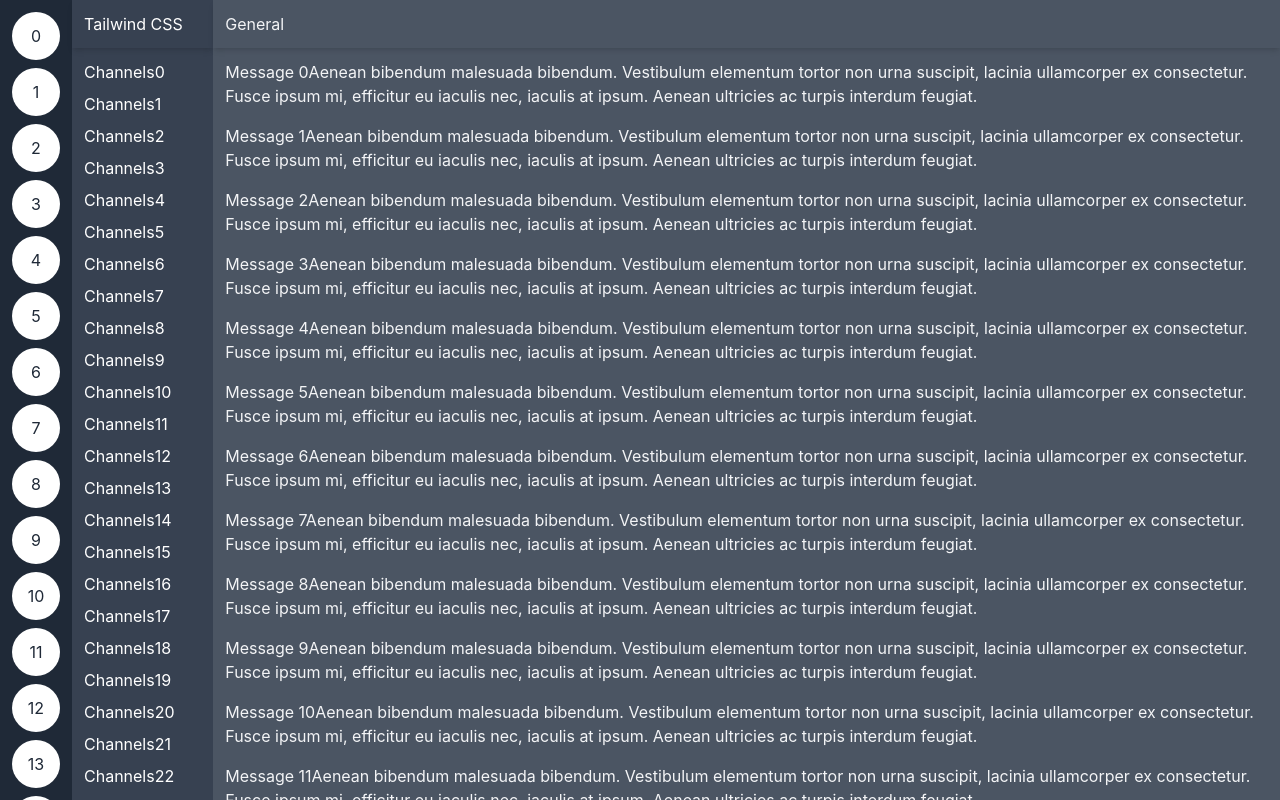
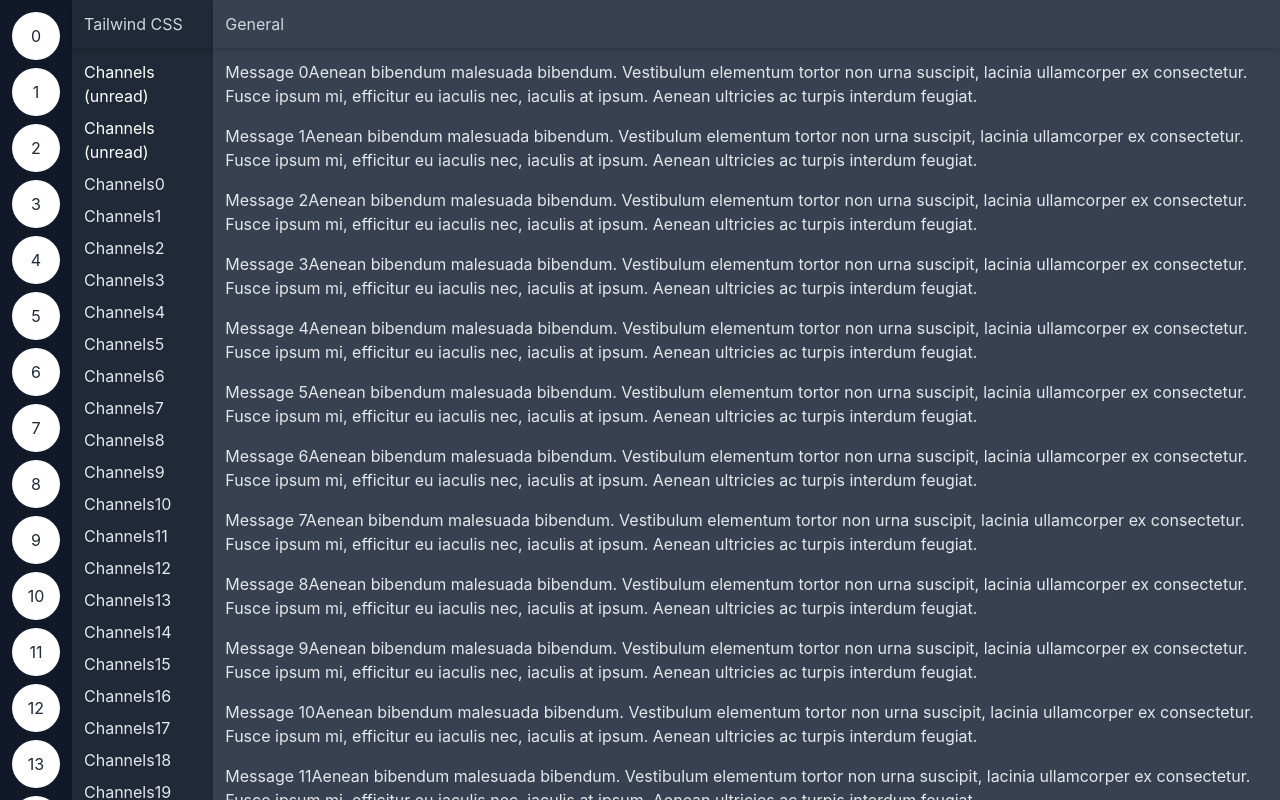
Before and after one commit to barrosdvlpr/Discord-Clone, a Next.js app: page / in a window 1280 px wide. Built offline with nearby package versions, Linux system fonts and the light colour scheme.

Commit message:
Customizing Tailwind Color Palette

```diff
--- a/pages/index.tsx
+++ b/pages/index.tsx
@@ -1,22 +1,26 @@
+
+
 
 export default function Home() {
   return (
     <div className="flex h-screen ">
-      <div className="bg-gray-800 text-white min-h-screen p-3 space-y-2 overflow-y-scroll min-w-min">
+      <div className="bg-gray-900 text-gray-100 min-h-screen p-3 space-y-2 overflow-y-scroll min-w-min">
         {[...Array(40)].map((_, i)=>(<div key={i} className="bg-white text-gray-800 w-12 h-12 rounded-full flex items-center justify-center">{i}</div>))}
       </div>
-      <div className="bg-gray-700 text-white min-h-screen  w-60 flex flex-col min-w-min">
-        <div className="shadow-md px-3 h-12 flex items-center">Tailwind CSS</div>
+      <div className="bg-gray-800 text-white min-h-screen  w-60 flex flex-col min-w-min">
+        <div className="shadow-md px-3 h-12 flex items-center text-gray-300">Tailwind CSS</div>
         <div className="p-3 flex-1 overflow-y-scroll space-y-2 ">
-          {[...Array(40)].map((_, i)=>(<div key={i}><p>Channels{i}</p></div>))}
+          <p className="text-white">Channels (unread)</p>
+          <p className="text-white">Channels (unread)</p>
+          {[...Array(40)].map((_, i)=>(<div key={i}><p className="text-gray-200">Channels{i}</p></div>))}
         </div>
       </div>
-      <div className="bg-gray-600 text-gray-100 min-h-screen flex flex-col">
-        <div className="shadow-md px-3 h-12 flex items-center p-4">General</div>
+      <div className="bg-gray-700 text-gray-100 min-h-screen flex flex-col">
+        <div className="shadow-md px-3 h-12 flex items-center p-4 text-gray-300">General</div>
         <div  className="max-w-xg p-3 space-y-4 overflow-y-scroll">
           {[...Array(40)].map((_, i)=>(
             <div key={i}>
-              <p>Message {i}
+              <p className="text-gray-200">Message {i}
                 Aenean bibendum malesuada bibendum. Vestibulum elementum tortor non urna suscipit,
                 lacinia ullamcorper ex consectetur. Fusce ipsum mi, efficitur eu iaculis nec,
                 iaculis at ipsum. Aenean ultricies ac turpis interdum feugiat.
--- a/tailwind.config.js
+++ b/tailwind.config.js
@@ -5,7 +5,22 @@ module.exports = {
     "./components/**/*.{js,ts,jsx,tsx}",
   ],
   theme: {
-    extend: {},
+    extend: {
+      colo0rs:{
+        gray:{
+          50: "#ECEDEE",
+          100: "#DCDDDE",
+          200: "#B9BBBE",
+          300: "#8E9297",
+          400: "#72767D",
+          500: "#5C6067",
+          600: "#464950",
+          700: "#36393F",
+          800: "#2F3136",
+          900: "#202225"
+        }
+      }
+    },
   },
   plugins: [],
 }
```
